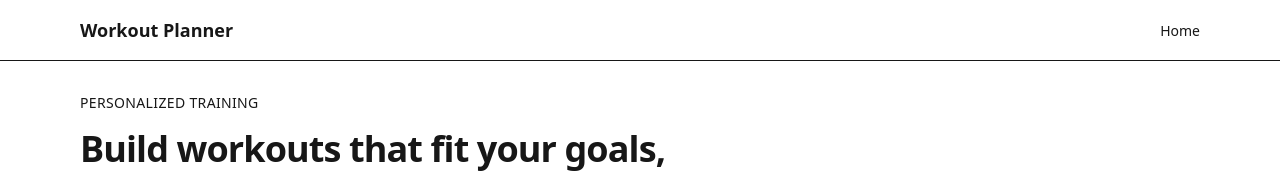
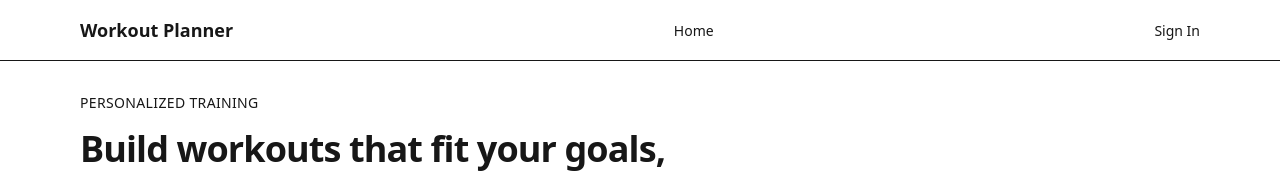
Before and after one commit to ashlee-seagle/workout-planner-next, a Next.js app: page / in a window 1280 px wide. Shown: the top 173 px of the page. Built offline with nearby package versions, Linux system fonts and the light colour scheme; no server answers.

Commit message:
Add sign-in and sign-out flow

```diff
--- a/src/app/layout.tsx
+++ b/src/app/layout.tsx
@@ -1,17 +1,19 @@
 import type { Metadata } from "next";
 import "./globals.css";
 import Link from "next/link";
+import { auth, signIn, signOut } from "@/auth";
 
 export const metadata: Metadata = {
   title: "Workout Planner",
   description: "Create, save, and manage personalized workouts.",
 };
 
-export default function RootLayout({
+export default async function RootLayout({
   children,
 }: Readonly<{
   children: React.ReactNode;
 }>) {
+  const session = await auth();
   return (
     <html lang="en">
       <body>
@@ -25,6 +27,35 @@ export default function RootLayout({
                   Home
                 </Link>
               </nav>
+              {session?.user ? (
+                <div className="flex items-center gap-4">
+                  {session.user.name && (
+                    <span className="text-sm">{session.user.name}</span>
+                  )}
+
+                  <form
+                    action={async () => {
+                      "use server";
+                      await signOut();
+                    }}
+                  >
+                    <button type="submit" className="text-sm font-medium">
+                      Sign Out
+                    </button>
+                  </form>
+                </div>
+              ) : (
+                <form
+                  action={async () => {
+                    "use server";
+                    await signIn("google");
+                  }}
+                >
+                  <button type="submit" className="text-sm font-medium">
+                    Sign In
+                  </button>
+                </form>
+              )}
             </div>
           </header>
 
```
